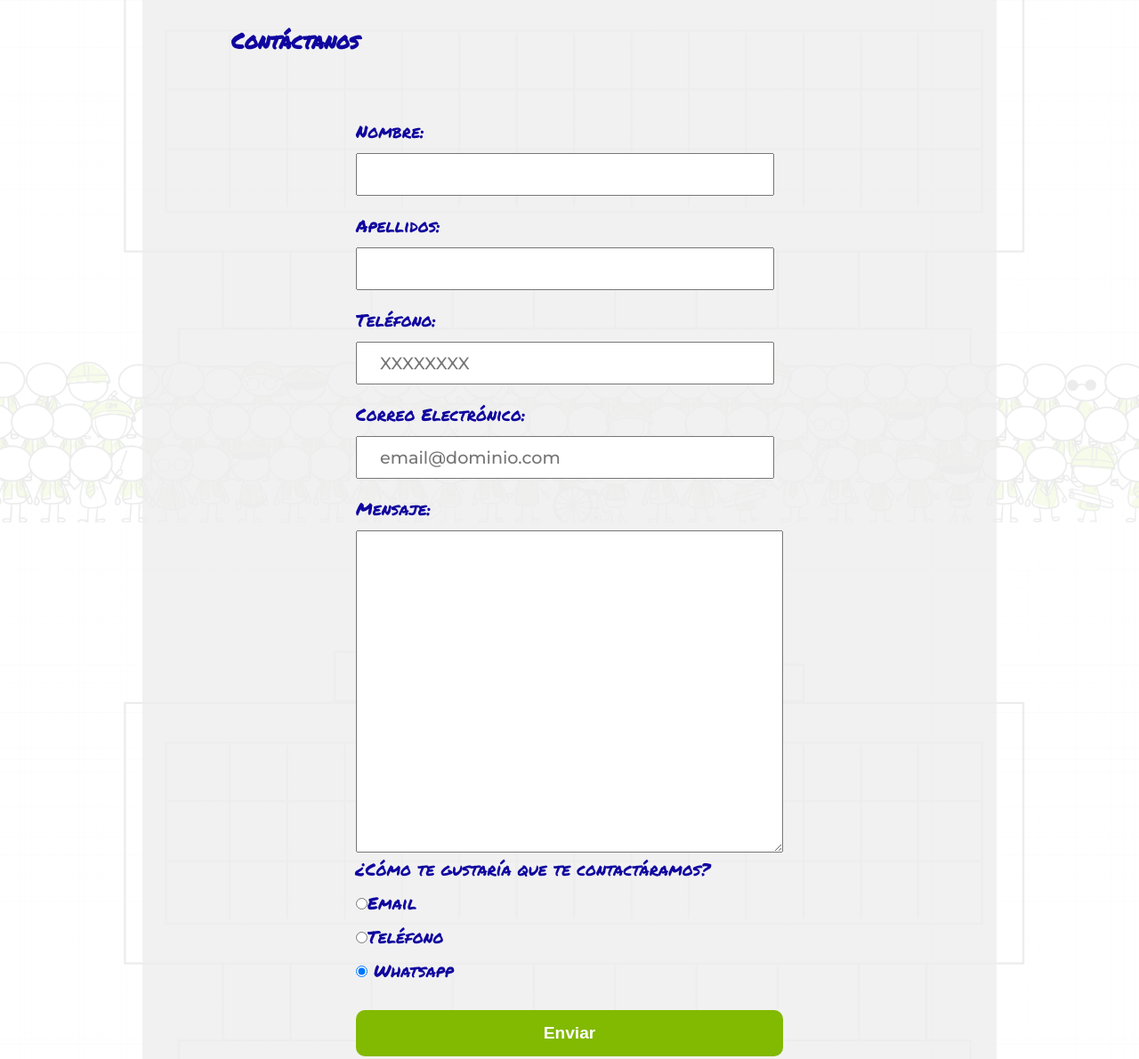
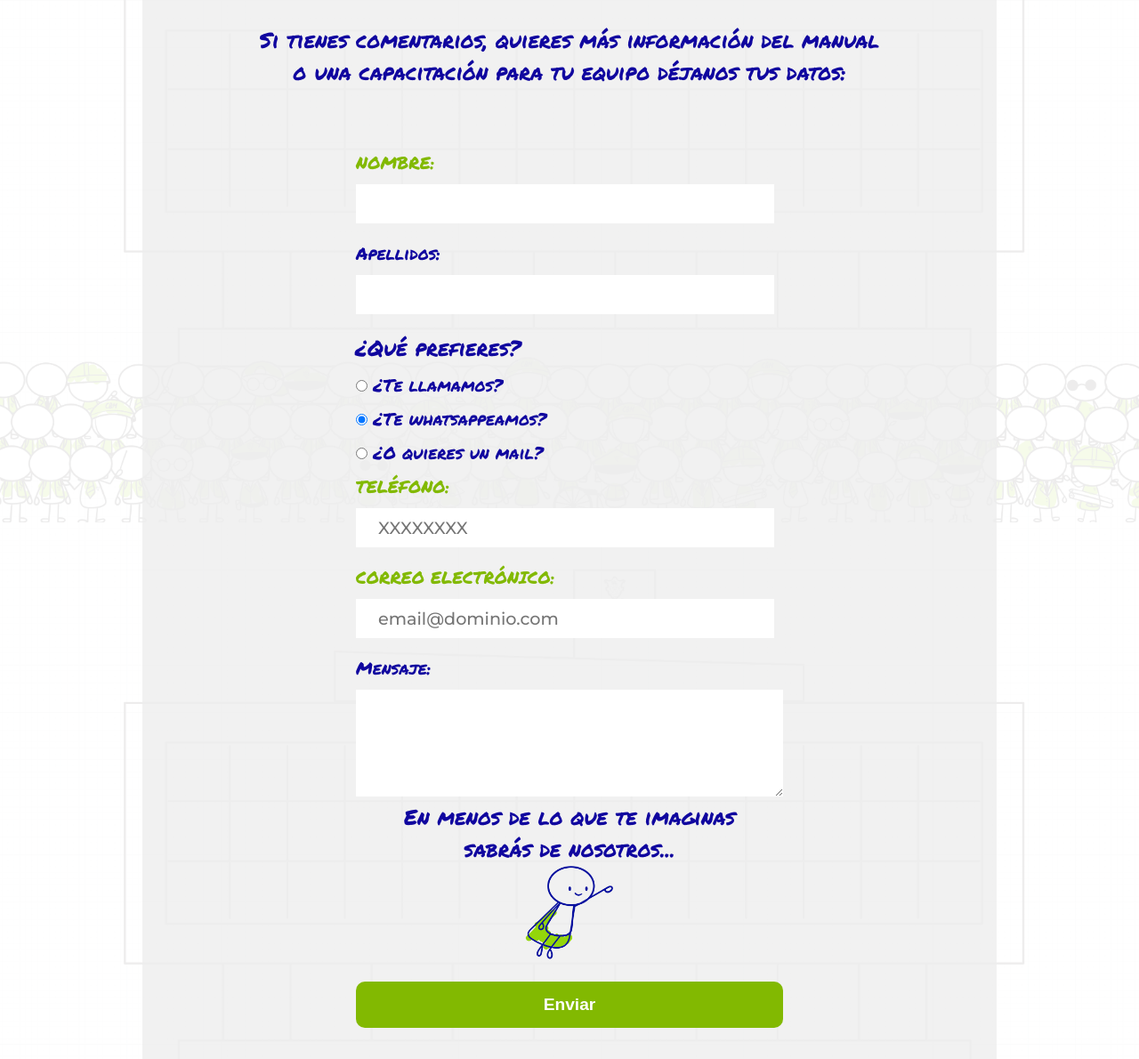
Before and after one commit to SargRdev/manualMCI, a plain HTML site: page contacto.html in a window 1280 px wide. Shown: the part 1013-2203 px from the top of the page at 89% size. Drawn offline with Linux system fonts and the light colour scheme.

Commit message:
cambio de nav plantilla y de formulario

```diff
--- a/contacto.html
+++ b/contacto.html
@@ -42,44 +42,46 @@
     <section class="contenedor-contactanos">
       <div class="div-contacto">
 
-          <h2>Contáctanos</h2>
+        <p>Si tienes comentarios, quieres más información del manual</p>
+        <p>o una capacitación para tu equipo déjanos tus datos: </p>
 
         <form action="https://formsubmit.co/robles.alexander23@gmail.com" method="POST">
 
-          <label for="nombre">Nombre:</label>
+          <label class="cambio-color" for="nombre">Nombre:</label>
           <input type="text" id="nombre" name="txtnombre" class="input-padron" required>
 
           <label for="apellido">Apellidos:</label>
           <input type="text" id="apellido" name="txtApellido" class="input-padron" required>
 
-          <label for="tel">Teléfono:</label>
-          <input type="tel" id="tel" name="txtTel" placeholder="XXXXXXXX" class="input-padron" required>
-
-          <label for="email">Correo Electrónico:</label>
-          <input type="email" id="email" name="txtEmail" placeholder="email@dominio.com" class="input-padron" required>
-
-          <label for="area">Mensaje:</label>
-          <textarea name="txtArea" id="area" cols="61" rows="15"></textarea>
-
           <fieldset>
 
-            <legend>¿Cómo te gustaría que te contactáramos?</legend>
+            <legend>¿Qué prefieres? </legend>
 
-            <label for="radio-email">
-              <input type="radio" name="contactado-por" id="radio-email" value="email">Email
-            </label>
 
             <label for="radio-telefono">
-              <input type="radio" name="contactado-por" id="radio-telefono" value="telefono">Teléfono
+              <input type="radio" name="contactado-por" id="radio-telefono" value="telefono"> ¿Te llamamos?
             </label>
 
             <label for="radio-whatsapp">
               <input type="radio" name="contactado-por" id="radio-whatsapp" value="Whatsapp" checked>
-              Whatsapp
+              ¿Te whatsappeamos?
             </label>
 
+            <label for="radio-email">
+              <input type="radio" name="contactado-por" id="radio-email" value="email"> ¿O quieres un mail?
+            </label>
 
           </fieldset>
+
+          <label class="cambio-color" for="tel">Teléfono:</label>
+          <input type="tel" id="tel" name="txtTel" placeholder="XXXXXXXX" class="input-padron" required>
+
+          <label class="cambio-color" for="email">Correo Electrónico:</label>
+          <input type="email" id="email" name="txtEmail" placeholder="email@dominio.com" class="input-padron" required>
+
+          <label for="area">Mensaje:</label>
+          <textarea name="txtArea" id="area" cols="61" rows="5"></textarea>
+
 
           <!--
           <label class="label-checkbox" for="material">
@@ -87,6 +89,11 @@
             Dirección de Atención al
             Vecino?</label>
 -->
+          <p>En menos de lo que te imaginas </p>
+          <p> sabrás de nosotros...</p>
+          <div class="hero"><img src="imagenes/SITIO WEB HERO-20.png" alt="" width="100px">
+          </div>
+
           <button type="submit" id="" class="btnEnviar">
             Enviar
           </button>
--- a/estilos/formulario.css
+++ b/estilos/formulario.css
@@ -10,8 +10,9 @@ form {
   margin: 70px 25%;
 }
 
-.div-contacto h2 {
-  margin: 0 100px;
+.div-contacto p {
+  text-align: center;
+  font-size: 1.5rem;
 }
 
 fieldset {
@@ -23,12 +24,27 @@ form legend {
   display: block;
   font-size: 1.2rem;
   margin: 0 0 10px;
+
+}
+label{
+
+
+}
+
+form legend {
+  font-size: 1.5rem;
 }
 
 input,
 textarea {
   font-size: 1.2rem;
   font-family: var(--monserrat);
+  border:none;
+}
+
+.cambio-color{
+ color: #82b901;
+ text-transform: uppercase;
 }
 
 textarea {
@@ -44,6 +60,10 @@ textarea {
 
 .label-checkbox {
   margin: 20px 0;
+}
+
+.hero{
+  text-align: center;
 }
 
 .btnEnviar {
@@ -64,6 +84,7 @@ textarea {
   background-color: #72a105;
   transform: scale(1.2);
 }
+
 
 @media screen and (max-width:640px){
   /*formulario*/
@@ -102,6 +123,9 @@ textarea {
     padding-left: 10px;
   }
 
+#pie{
+  margin:0 0;
+  font-size: 0.1rem;
 }
 
 @media screen and (min-width:320px) and (max-width:480px){
--- a/estilos/navegador.css
+++ b/estilos/navegador.css
@@ -1,14 +1,20 @@
 .topnav {
   overflow: hidden;
+/*  display: flex;
+  justify-content: center;*/
 }
 
+.anchor{
+  text-align: center;
+}
 .topnav a {
-  float: left;
+  float:left;
   display: block;
-  color: #f2f2f2;
+ /* color: #f2f2f2;
   text-align: center;
   text-decoration: none;
   font-size: 17px;
+  */
 }
 
 .topnav a:hover {
@@ -24,9 +30,11 @@
 .topnav .icon {
   display: none;
 }
+
 .a{
   width: 300px;
-  margin:0 auto;
+  text-align: center;
+
 }
 
 a img {
@@ -34,7 +42,10 @@ a img {
 }
 
 @media screen and (max-width: 640px) {
+  .a{
+   margin: 40px;
 
+  }
   .topnav a:not(:first-child) {
     display: none;
   }
@@ -61,6 +72,5 @@ a img {
   .topnav.responsive a {
     float: none;
     display: block;
-    text-align: center;
   }
 }
```
Also changed, not shown: plantilla.html (+3 -0 lines), imagenes/SITIO WEB HERO-20.png (added).
